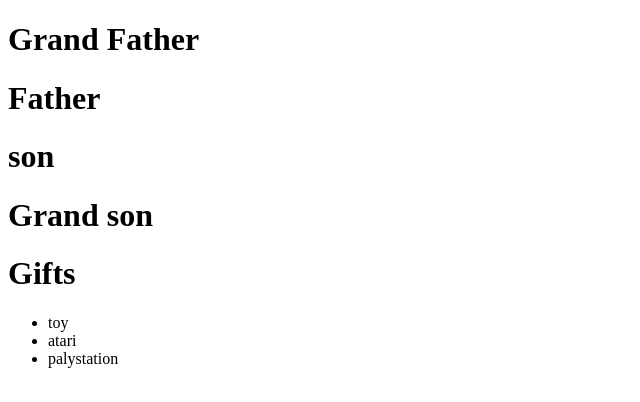
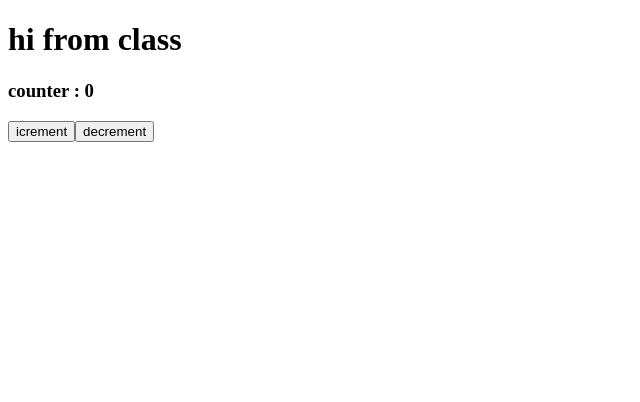
Before and after one commit to daniahih/appleSeeds-React, a React (Create React App) app: page / in a window 1280 px wide. Shown: the top 402 px of the page, without its empty margins (0-640 px from the left). Built offline with nearby package versions, Linux system fonts and the light colour scheme.

Commit message:
added 20.1

```diff
--- a/src/App.js
+++ b/src/App.js
@@ -1,10 +1,9 @@
-import GrandFather from "./components/19.1_great_grandfather/Grandfather";
-// import DataMassaging from "./components/7.1_react_data_massaging/DataMassaging";
+import CounterClass from "./components/Class component/CounterClass";
 
 export default function App() {
   return (
     <>
-      <GrandFather />
+      <CounterClass />
     </>
   );
 }
--- /dev/null
+++ b/src/components/Class component/CounterClass.jsx
@@ -0,0 +1,34 @@
+import { Component } from "react";
+
+export default class CounterClass extends Component {
+  state = {
+    count: 0,
+  };
+
+  handleIncrement = () => {
+    if (this.state.count < 10) {
+      this.setState({ count: this.state.count + 1 });
+    }
+  };
+
+  handleDecrement = () => {
+    if (this.state.count > -10) {
+      this.setState({ count: this.state.count - 1 });
+    }
+  };
+
+  render() {
+    return (
+      <>
+        <h1> hi from class </h1>
+        <h3>counter : {this.state.count}</h3>
+        <button onClick={this.handleIncrement}>icrement</button>
+        <button onClick={this.handleDecrement}>decrement</button>
+      </>
+    );
+  }
+
+  componentDidMount() {
+    console.log("start!");
+  }
+}
--- /dev/null
+++ b/src/components/Class component/CounterFn.jsx
@@ -0,0 +1,3 @@
+export default function Counter() {
+  return <h1>hi from the function</h1>;
+}
```
